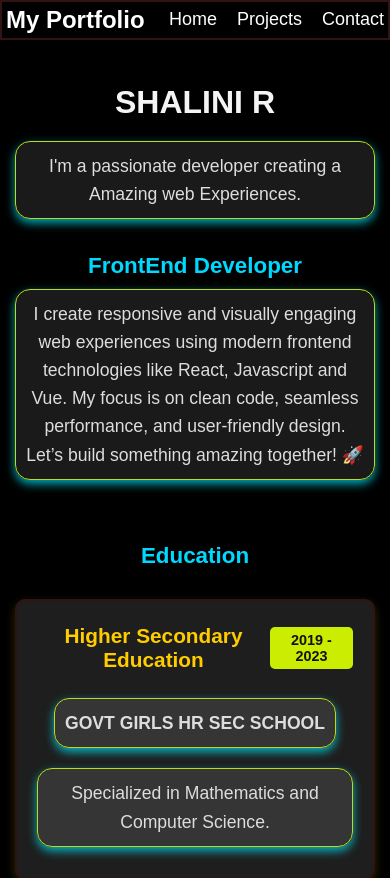
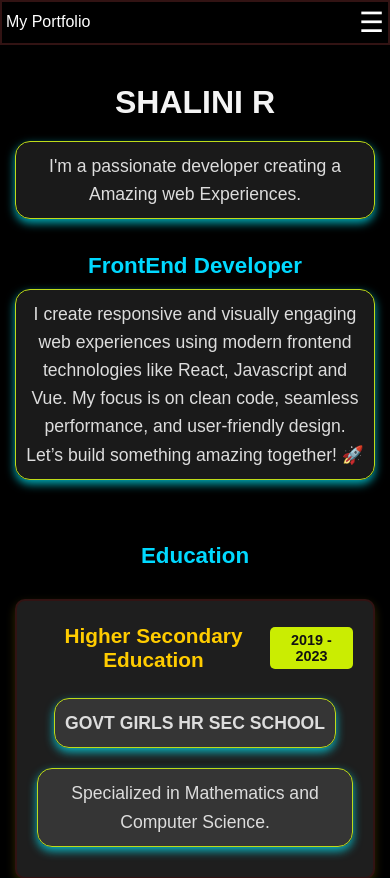
Before and after one commit to ShaluACET/shalini-portfolio, a React (Create React App) app: page / in a window 390 px wide. Shown: the top 878 px of the page. Built offline with nearby package versions, Linux system fonts and the light colour scheme.

Commit message:
portfolio update

```diff
--- a/src/App.css
+++ b/src/App.css
@@ -1,12 +1,12 @@
-.navbar {
-  width: 100vw; /* Make it span full width */
+/* .navbar {
+  width: 100vw;
   max-width: 100%;
-  background-color: rgb(0, 0, 0); /* Keep your desired color */
+  background-color: rgb(0, 0, 0);
   display: flex;
   justify-content: space-between;
   align-items: center;
   padding: 1%;
-  position: fixed; /* Keep it fixed on top */
+  position: fixed;
   top: 0;
   left: 0;
   z-index: 1000;
@@ -28,7 +28,68 @@
 }
 .buttons a:hover {
   color: #ffcc00;
+}  */
+/* Navbar styles */
+.navbar {
+  width: 100vw;
+  max-width: 100%;
+  background-color: rgb(0, 0, 0);
+  display: flex;
+  justify-content: space-between;
+  align-items: center;
+  padding: 1%;
+  position: fixed;
+  top: 0;
+  left: 0;
+  z-index: 1000;
+  border: 2px solid #321313;
 }
+
+/* Navigation Links */
+.nav-links {
+  display: flex;
+  gap: 15px;
+}
+
+.nav-links a {
+  text-decoration: none;
+  color: white;
+  font-size: 18px;
+}
+.nav-links a:hover {
+  color: #ffcc00;
+}
+
+/* Hamburger Icon */
+.hamburger {
+  display: none;
+  font-size: 28px;
+  cursor: pointer;
+}
+
+/* Mobile View */
+@media (max-width: 768px) {
+  .hamburger {
+    display: block;
+  }
+
+  .nav-links {
+    display: none;
+    flex-direction: column;
+    position: absolute;
+    top: 50px;
+    left: 0;
+    width: 100%;
+    background: #333;
+    text-align: center;
+    padding: 10px 0;
+  }
+
+  .nav-links.active {
+    display: flex;
+  }
+}
+
 body {
   font-family: 'Arial', sans-serif;
   margin: 0;
--- a/src/blog.js
+++ b/src/blog.js
@@ -1,32 +1,36 @@
-import React from "react";
+import React, { useState } from "react";
 import { BrowserRouter as Router, Routes, Route, Link } from "react-router-dom";
 import Home from "./pages/home.js";
-// import About from "./pages/about.js";
 import Projects from "./pages/Project.js";
 import Contact from "./pages/contact.js";
 import "./App.css";
 
 function Blog() {
+  const [isOpen, setIsOpen] = useState(false);
+
   return (
     <Router>
       <nav className="navbar">
         <div className="logo">My Portfolio</div>
-        <div className="buttons">
-          <Link to="/">Home</Link>
-          {/* <Link to="/about">About</Link> */}
-          <Link to="/projects">Projects</Link>
-          <Link to="/contact">Contact</Link>
+
+        {/* Hamburger Icon */}
+        <div className="hamburger" onClick={() => setIsOpen(!isOpen)}>
+          ☰
+        </div>
+
+        {/* Navigation Links */}
+        <div className={`nav-links ${isOpen ? "active" : ""}`}>
+          <Link to="/" onClick={() => setIsOpen(false)}>Home</Link>
+          <Link to="/projects" onClick={() => setIsOpen(false)}>Projects</Link>
+          <Link to="/contact" onClick={() => setIsOpen(false)}>Contact</Link>
         </div>
       </nav>
 
       <Routes>
         <Route path="/" element={<Home />} />
-        {/* <Route path="/about" element={<About />} /> */}
         <Route path="/projects" element={<Projects />} />
         <Route path="/contact" element={<Contact />} />
       </Routes>
-
-
     </Router>
   );
 }
```
